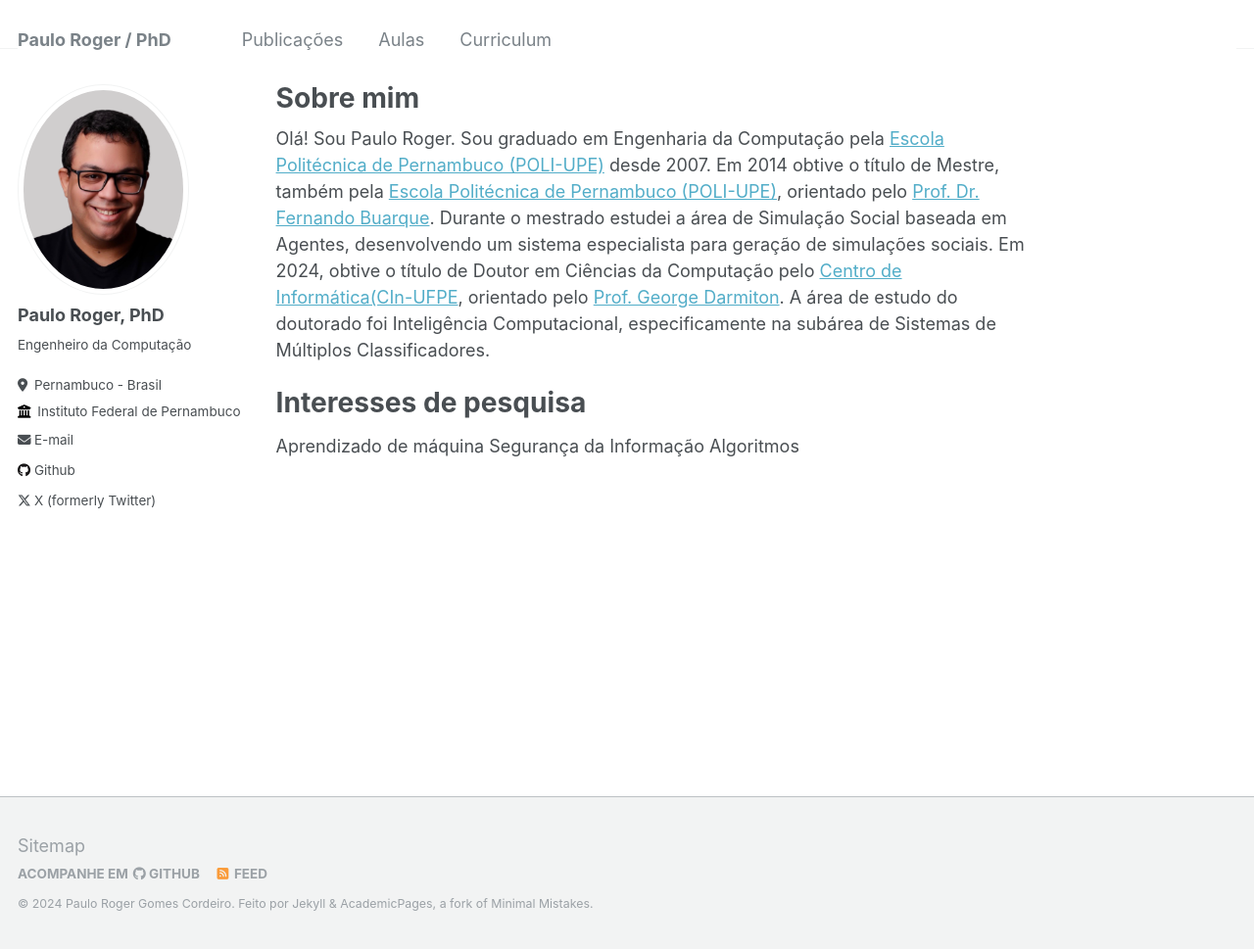
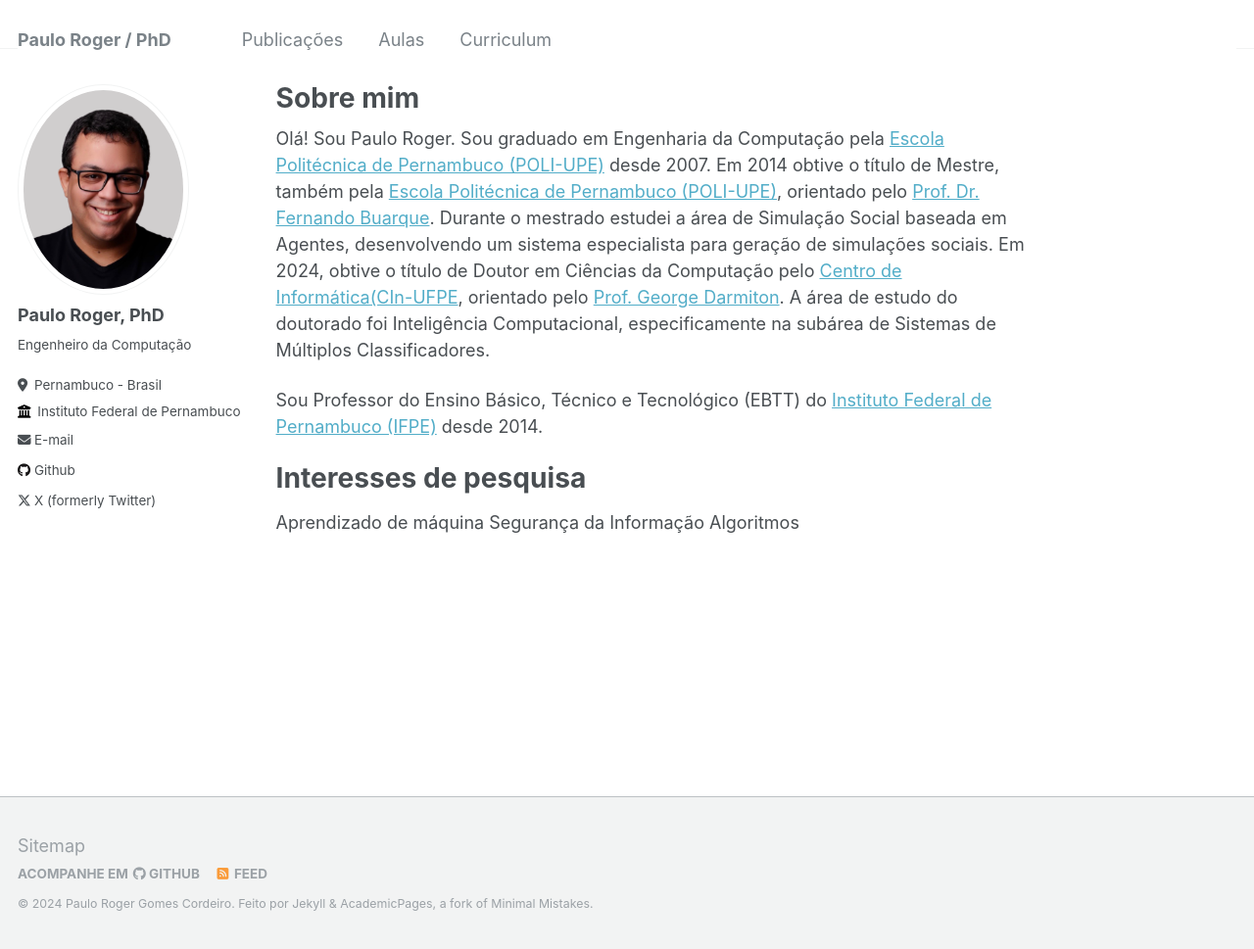
Before and after one commit to prgc/prgc.github.io, a Jekyll site: the page built from _pages/about.md, in a window 1280 px wide and 969 px high. Shown: the whole window at 98% size. Built offline with Jekyll 4.4.1, drawn with Linux system fonts in a browser that asks for light colours.

Commit message:
Update about.md

```diff
--- a/_pages/about.md
+++ b/_pages/about.md
@@ -10,6 +10,8 @@ redirect_from:
 
 Olá! Sou Paulo Roger. Sou graduado em Engenharia da Computação pela [Escola Politécnica de Pernambuco (POLI-UPE)](https://poli.br/) desde 2007. Em 2014 obtive o título de Mestre, também pela [Escola Politécnica de Pernambuco (POLI-UPE)](https://poli.br/), orientado pelo [Prof. Dr. Fernando Buarque](https://fbln.me/). Durante o mestrado estudei a área de Simulação Social baseada em Agentes, desenvolvendo um sistema especialista para geração de simulações sociais. Em 2024, obtive o título de Doutor em Ciências da Computação pelo [Centro de Informática(CIn-UFPE](https://portal.cin.ufpe.br/]), orientado pelo [Prof. George Darmiton](https:/ darmiton.com/). A área de estudo do doutorado foi Inteligência Computacional, especificamente na subárea de Sistemas de Múltiplos Classificadores.
 
+Sou Professor do Ensino Básico, Técnico e Tecnológico (EBTT) do [Instituto Federal de Pernambuco (IFPE)](https://portal.ifpe.edu.br/) desde 2014.
+
 Interesses de pesquisa
 ======
 Aprendizado de máquina
```
